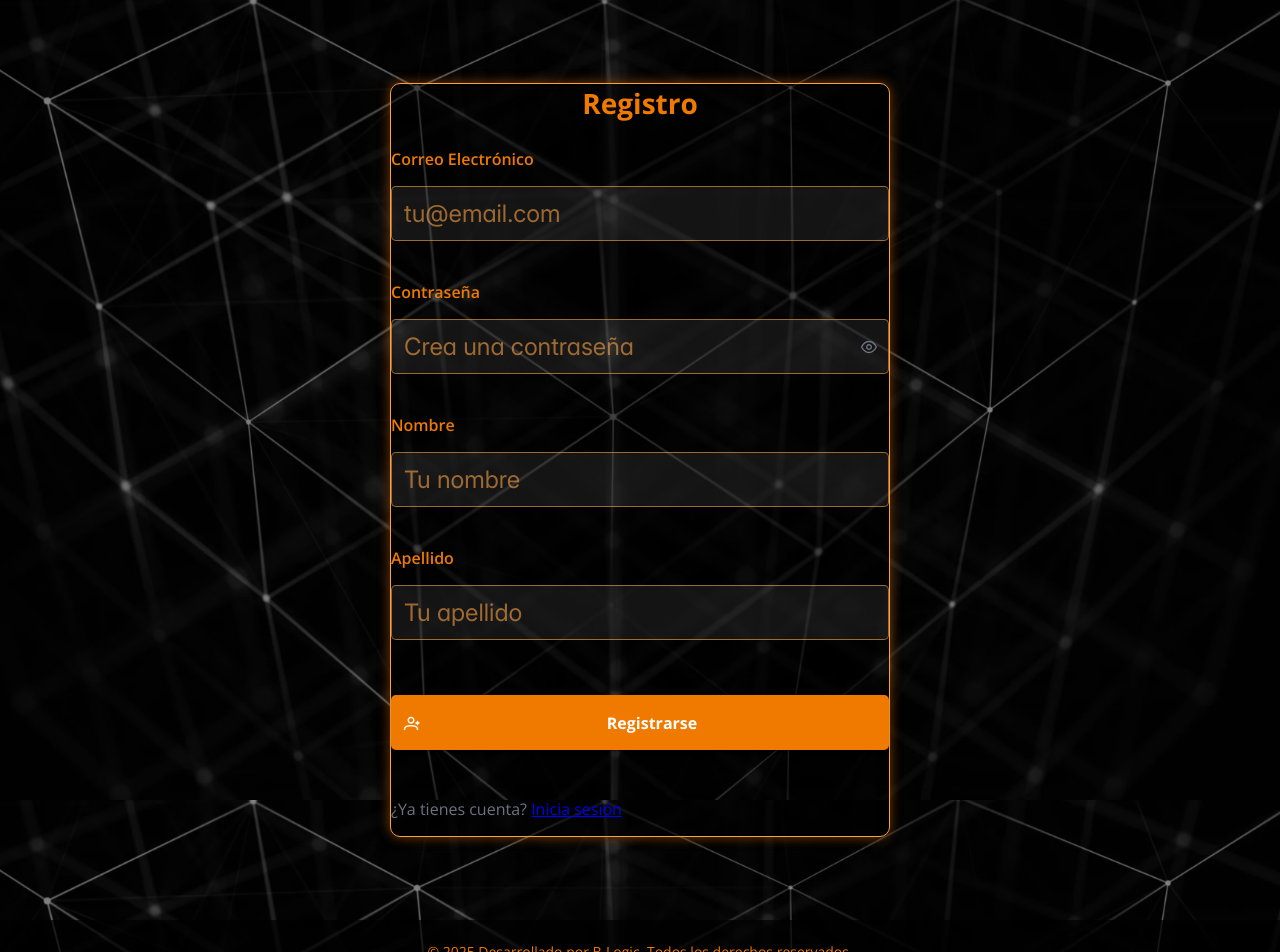
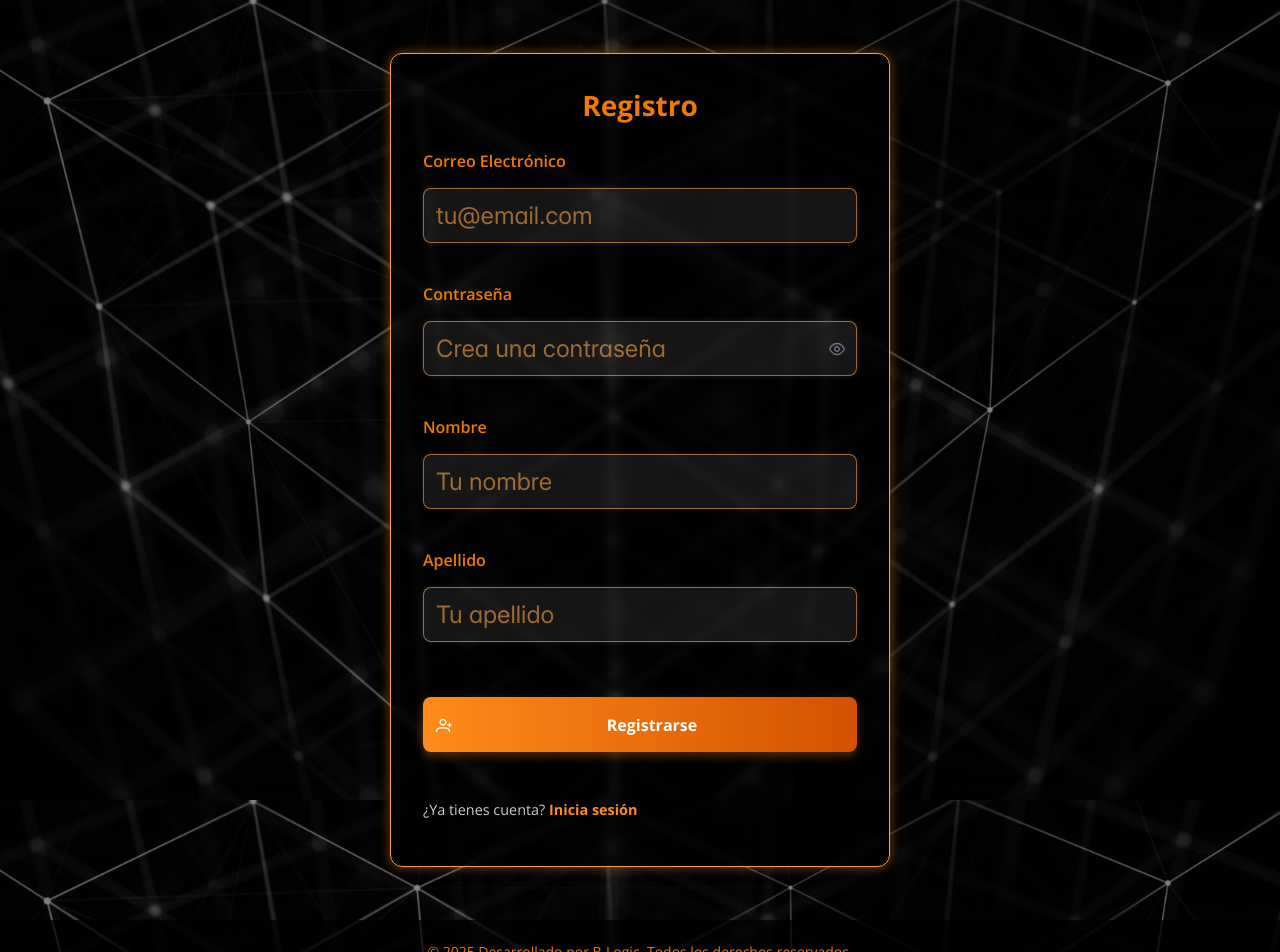
Before and after one commit to MatiasD1/RepoEssex, a React (Create React App) app: page /register in a window 1280 px wide. Shown: the top 952 px of the page. Built offline with nearby package versions, Linux system fonts and the light colour scheme; no server answers; what @react-pdf/renderer would draw is missing.

Commit message:
Estilos en Registro, Chart y Botones de Acciones

```diff
--- a/src/CSS/styles.css
+++ b/src/CSS/styles.css
@@ -1241,14 +1241,21 @@ form .firma-section .firma-box small {
   display: flex;
   align-items: center;
   justify-content: center;
-  padding: 6rem;
+  padding: 2rem;
   min-height: 80vh;
   margin: 20px;
+}
+
+#register .p-card .p-card-body {
+  padding: 2rem;
 }
 
 .register-card {
   width: 500px;
   margin: 0 auto;
+  background-color: rgba(0, 0, 0, 0.6);
+  backdrop-filter: blur(4px);
+  border-radius: 12px;
   border: 1px solid #F8A145;
   box-shadow: 0 0 12px rgba(240, 121, 0, 0.5);
 }
@@ -1278,8 +1285,15 @@ form .firma-section .firma-box small {
   background-color: rgba(255, 255, 255, 0.08) !important;
   border: 1px solid rgba(248, 161, 69, 0.6) !important;
   color: #F8A145 !important;
-  border-radius: 5px !important;
+  border-radius: 8px !important;
   padding: 0.75rem !important;
+  box-shadow: 0 0 5px rgba(255, 255, 255, 0.1);
+  transition: box-shadow 0.3s ease;
+}
+.register-card form .p-field input:focus,
+.register-card form .p-field .p-inputtext:focus {
+  outline: none;
+  box-shadow: 0 0 8px #ff8c19;
 }
 .register-card form .p-field .p-password {
   width: 100% !important;
@@ -1290,10 +1304,15 @@ form .firma-section .firma-box small {
   background-color: rgba(255, 255, 255, 0.08) !important;
   border: 1px solid rgba(248, 161, 69, 0.6) !important;
   color: #F8A145 !important;
-  border-radius: 5px !important;
+  border-radius: 8px !important;
   padding: 0.75rem !important;
   padding-right: 2.5rem !important;
   box-sizing: border-box;
+  box-shadow: 0 0 5px rgba(255, 255, 255, 0.1);
+}
+.register-card form .p-field .p-password input:focus {
+  outline: none;
+  box-shadow: 0 0 8px #ff8c19;
 }
 .register-card form .p-field .p-password .p-password-toggle-icon {
   color: #F8A145 !important;
@@ -1308,11 +1327,12 @@ form .firma-section .firma-box small {
 .register-card form .p-button {
   width: 100% !important;
   padding: 0.75rem !important;
-  border-radius: 5px !important;
+  border-radius: 8px !important;
   font-weight: 600;
   font-size: 1rem;
   box-sizing: border-box;
   margin-top: 15px;
+  height: 55px;
 }
 .register-card form input,
 .register-card form .p-inputtext,
@@ -1323,7 +1343,17 @@ form .firma-section .firma-box small {
   padding: 0;
 }
 .register-card .p-text-secondary {
-  margin-top: 0 !important;
+  margin-top: 10px !important;
+  color: #ccc;
+  font-size: 0.9rem;
+}
+.register-card .p-text-secondary a {
+  color: #ff8c19;
+  font-weight: bold;
+  text-decoration: none;
+}
+.register-card .p-text-secondary a:hover {
+  text-decoration: underline;
 }
 
 .p-card .p-card-content {
@@ -1331,11 +1361,17 @@ form .firma-section .firma-box small {
 }
 
 .BotonRL {
-  background-color: #F07900;
+  background: linear-gradient(90deg, #ff8c19, #d35100);
+  color: white !important;
+  border: none !important;
+  font-weight: bold;
+  box-shadow: 0 4px 10px rgba(255, 140, 25, 0.3);
+  transition: background 0.3s ease, transform 0.2s ease;
 }
 
 .BotonRL:hover {
-  background-color: #ff8c19 !important;
+  transform: scale(1.02);
+  background: linear-gradient(90deg, #ffa733, #f65d00) !important;
 }
 
 .profile-container {
@@ -1425,7 +1461,7 @@ form .firma-section .firma-box small {
 }
 .filter-buttons button:not(.active) {
   background-color: #ccc;
-  color: #222;
+  color: #ffc180 !important;
 }
 .filter-buttons button:not(.active):hover {
   background-color: #bbb;
@@ -1436,12 +1472,39 @@ form .firma-section .firma-box small {
   border-radius: 10px;
   padding: 2rem;
   margin-bottom: 2rem;
-  max-width: 700px;
+  max-width: 900px;
   margin-left: auto;
   margin-right: auto;
 }
 .chart-wrapper canvas {
-  max-height: 300px !important;
+  max-height: 500px !important;
+}
+
+.filter-buttons {
+  display: flex;
+  gap: 1rem;
+  margin-bottom: 2rem;
+}
+.filter-buttons button {
+  padding: 0.6rem 1.2rem;
+  border: 2px solid #D35100;
+  border-radius: 5px;
+  background-color: black !important;
+  color: #D35100;
+  font-weight: 600;
+  cursor: pointer;
+  transition: all 0.3s ease;
+}
+.filter-buttons button:hover {
+  background-color: #D35100;
+  color: white;
+}
+.filter-buttons button.active {
+  background-color: #D35100;
+  color: white;
+  border-color: #ff8c19;
+  font-weight: 700;
+  box-shadow: 0 0 8px #ff8c19;
 }
 
 .top-vendedores {
--- a/src/SCSS/_register.scss
+++ b/src/SCSS/_register.scss
@@ -5,14 +5,20 @@
   display: flex;
   align-items: center;
   justify-content: center;
-  padding: 6rem;
+  padding: 2rem; // antes 6rem
   min-height: 80vh;
   margin: 20px;
 }
-
+#register .p-card .p-card-body
+ {
+    padding: 2rem;
+}
 .register-card {
   width: 500px;
   margin: 0 auto;
+  background-color: rgba(0, 0, 0, 0.6); // fondo translúcido
+  backdrop-filter: blur(4px);
+  border-radius: 12px;
   border: 1px solid variables.$Primario;
   box-shadow: 0 0 12px rgba(variables.$Secundario, 0.5);
 
@@ -44,11 +50,17 @@
         background-color: rgba(255, 255, 255, 0.08) !important;
         border: 1px solid rgba(variables.$Primario, 0.6) !important;
         color: variables.$Primario !important;
-        border-radius: 5px !important;
+        border-radius: 8px !important;
         padding: 0.75rem !important;
+        box-shadow: 0 0 5px rgba(255, 255, 255, 0.1);
+        transition: box-shadow 0.3s ease;
+
+        &:focus {
+          outline: none;
+          box-shadow: 0 0 8px #ff8c19;
+        }
       }
 
-      // Estilo específico para el componente Password
       .p-password {
         width: 100% !important;
         display: block;
@@ -58,14 +70,20 @@
           background-color: rgba(255, 255, 255, 0.08) !important;
           border: 1px solid rgba(variables.$Primario, 0.6) !important;
           color: variables.$Primario !important;
-    border-radius: 5px !important;
+          border-radius: 8px !important;
           padding: 0.75rem !important;
-    padding-right: 2.5rem !important; // espacio para el ícono
+          padding-right: 2.5rem !important;
           box-sizing: border-box;
+          box-shadow: 0 0 5px rgba(255, 255, 255, 0.1);
+
+          &:focus {
+            outline: none;
+            box-shadow: 0 0 8px #ff8c19;
+          }
         }
 
         .p-password-toggle-icon {
-    color: variables.$Primario !important; // opcional: para el color del ícono
+          color: variables.$Primario !important;
           right: 0.75rem;
         }
 
@@ -77,40 +95,61 @@
           display: none !important;
         }
       }
-
     }
 
     .p-button {
       width: 100% !important;
       padding: 0.75rem !important;
-  border-radius: 5px !important;
+      border-radius: 8px !important;
       font-weight: 600;
       font-size: 1rem;
       box-sizing: border-box;
       margin-top: 15px;
+      height: 55px;
     }
+
     input,
     .p-inputtext,
     .p-button {
-  height: 55px; // ajustalo según el diseño
+      height: 55px;
     }
-
   }
 
   .p-card-footer {
     padding: 0;
   }
-.p-text-secondary{
-  margin-top: 0 !important;
+
+  .p-text-secondary {
+    margin-top: 10px !important;
+    color: #ccc;
+    font-size: 0.9rem;
+
+    a {
+      color: #ff8c19;
+      font-weight: bold;
+      text-decoration: none;
+
+      &:hover {
+        text-decoration: underline;
       }
     }
-.p-card .p-card-content
- {
+  }
+}
+
+.p-card .p-card-content {
   padding: 10px 0 0 0;
 }
-.BotonRL{
-  background-color: variables.$Secundario;
+
+.BotonRL {
+  background: linear-gradient(90deg, #ff8c19, #d35100);
+  color: white !important;
+  border: none !important;
+  font-weight: bold;
+  box-shadow: 0 4px 10px rgba(255, 140, 25, 0.3);
+  transition: background 0.3s ease, transform 0.2s ease;
 }
-.BotonRL:hover{
-  background-color: #ff8c19 !important;
+
+.BotonRL:hover {
+  transform: scale(1.02);
+  background: linear-gradient(90deg, #ffa733, #f65d00) !important;
 }
--- a/src/components/Administrator/Administrator.js
+++ b/src/components/Administrator/Administrator.js
@@ -211,7 +211,7 @@ const Administrator = () => {
         icon="pi pi-times"
   className="btn-accion btn-pdf"
   tooltip="Dar de baja"
-  tooltipOptions={{ position: 'left' }}
+  tooltipOptions={{ position: 'bottom' }}
         onClick={() => {
           Swal.fire({
             title: '¿Estás seguro?',
--- a/src/components/Administrator/Disabled.js
+++ b/src/components/Administrator/Disabled.js
@@ -59,7 +59,7 @@ const Disabled = () => {
       icon="pi pi-check"
       className="btn-accion btn-ver"
       tooltip="Habilitar usuario"
-      tooltipOptions={{ position: 'left' }}
+      tooltipOptions={{ position: 'bottom' }}
       onClick={() =>
         Swal.fire({
           title: '¿Habilitar usuario?',
@@ -87,7 +87,7 @@ const Disabled = () => {
       icon="pi pi-trash"
       className="btn-accion btn-pdf"
       tooltip="Eliminar usuario"
-      tooltipOptions={{ position: 'left' }}
+      tooltipOptions={{ position: 'bottom' }}
       onClick={() =>
         Swal.fire({
           title: '¿Eliminar usuario?',
--- a/src/components/Auth/Register.js
+++ b/src/components/Auth/Register.js
@@ -52,7 +52,7 @@ const Register = () => {
   );
 
   return (
-    <div className="register-wrapper">
+    <div id="register" className="register-wrapper">
       <Card title="Registro" footer={footer} className="register-card">
         <form onSubmit={handleRegister}>
           <div className="p-field">
--- a/src/components/Sellers/ContractsList.js
+++ b/src/components/Sellers/ContractsList.js
@@ -69,6 +69,7 @@ const ContractsList = () => {
         icon="pi pi-eye"
         className="btn-accion btn-ver"
         tooltip="Ver detalles"
+        tooltipOptions={{ position: 'bottom' }}
         onClick={() => {
           setSelectedContract(rowData);
           setShowDetailDialog(true);
@@ -78,12 +79,14 @@ const ContractsList = () => {
         icon="pi pi-download"
         className="btn-accion btn-pdf"
         tooltip="Descargar PDF"
+        tooltipOptions={{ position: 'bottom' }}
         onClick={() => handleDownloadPDF(rowData)}
       />
       <Button
         icon="pi pi-file-pdf"
         className="btn-accion btn-pdf"
         tooltip="Vista previa PDF"
+        tooltipOptions={{ position: 'bottom' }}
         onClick={() => handlePreviewPDF(rowData)}
       />
     </div>
--- a/src/components/Sellers/Sellers.js
+++ b/src/components/Sellers/Sellers.js
@@ -118,6 +118,7 @@ const Sellers = () => {
       icon="pi pi-pencil"
       className="btn-accion btn-ver"
       tooltip="Firmar contrato"
+      tooltipOptions={{ position: 'bottom' }}
       onClick={() => {
         setFirmaClienteTarget(rowData);
         setShowFirmaDialog(true);
@@ -128,6 +129,7 @@ const Sellers = () => {
       icon="pi pi-trash"
       className="btn-accion btn-pdf"
       tooltip="Eliminar contrato"
+      tooltipOptions={{ position: 'bottom' }}
       onClick={() => handleDelete(rowData.id)}
     />
   </div>
--- a/src/components/Shared/Navbar.js
+++ b/src/components/Shared/Navbar.js
@@ -113,7 +113,7 @@ const Navbar = ({ user }) => {
   const endItems = currentUser ? (
     <>
       <Button
-        label={currentUser.name || 'Perfil'}
+        label={currentUser.nombre || 'Perfil'}
         id='navbar'
         icon="pi pi-user"
         className="p-button-text p-button-plain"
```
Also changed, not shown: src/SCSS/_reports.scss (+32 -5 lines), src/components/Administrator/Reports.js (+44 -2 lines), 1 other file (tests, documents, lock files or other folders). Lines whose indentation alone changed are shown as unchanged.
